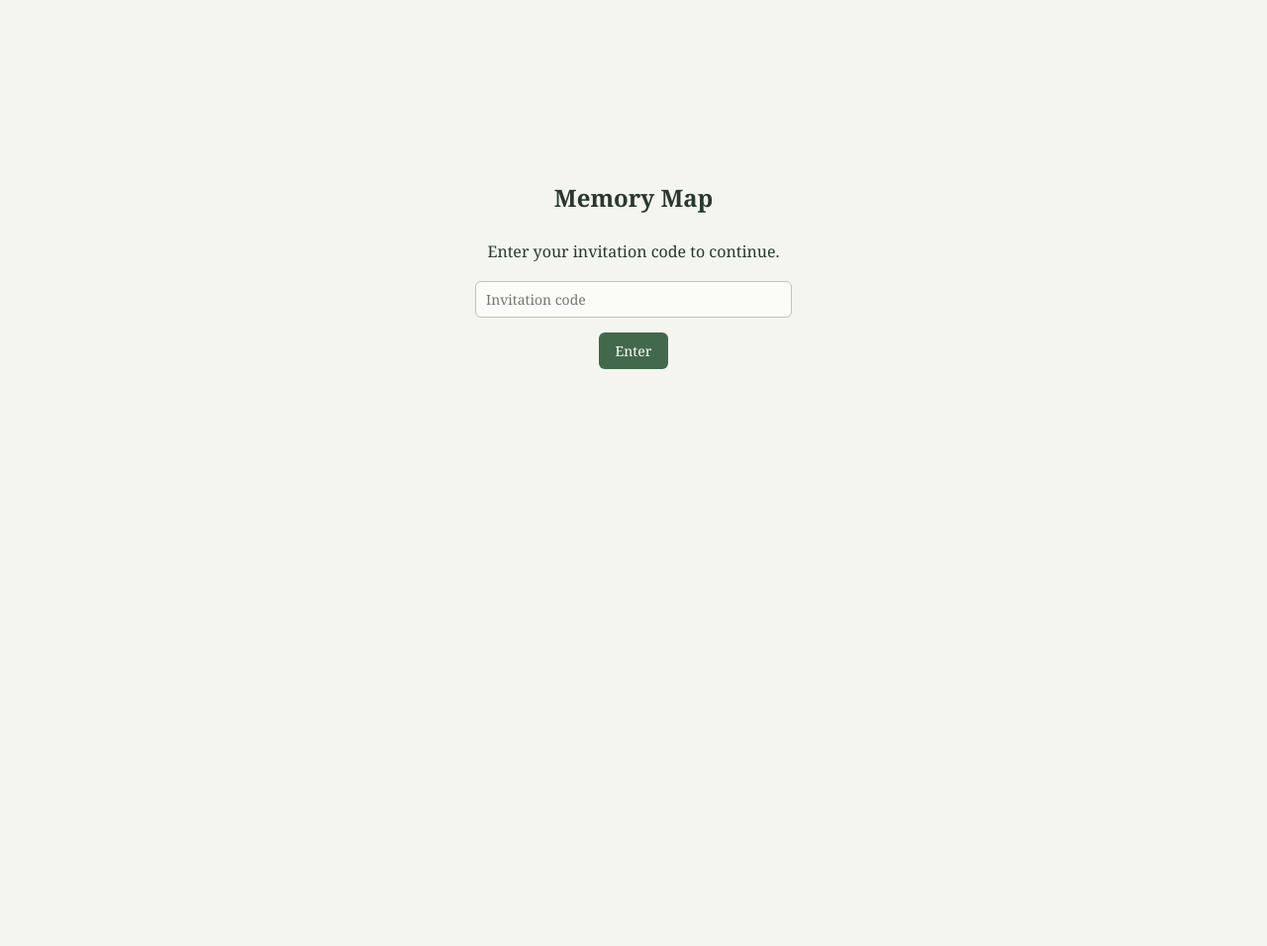
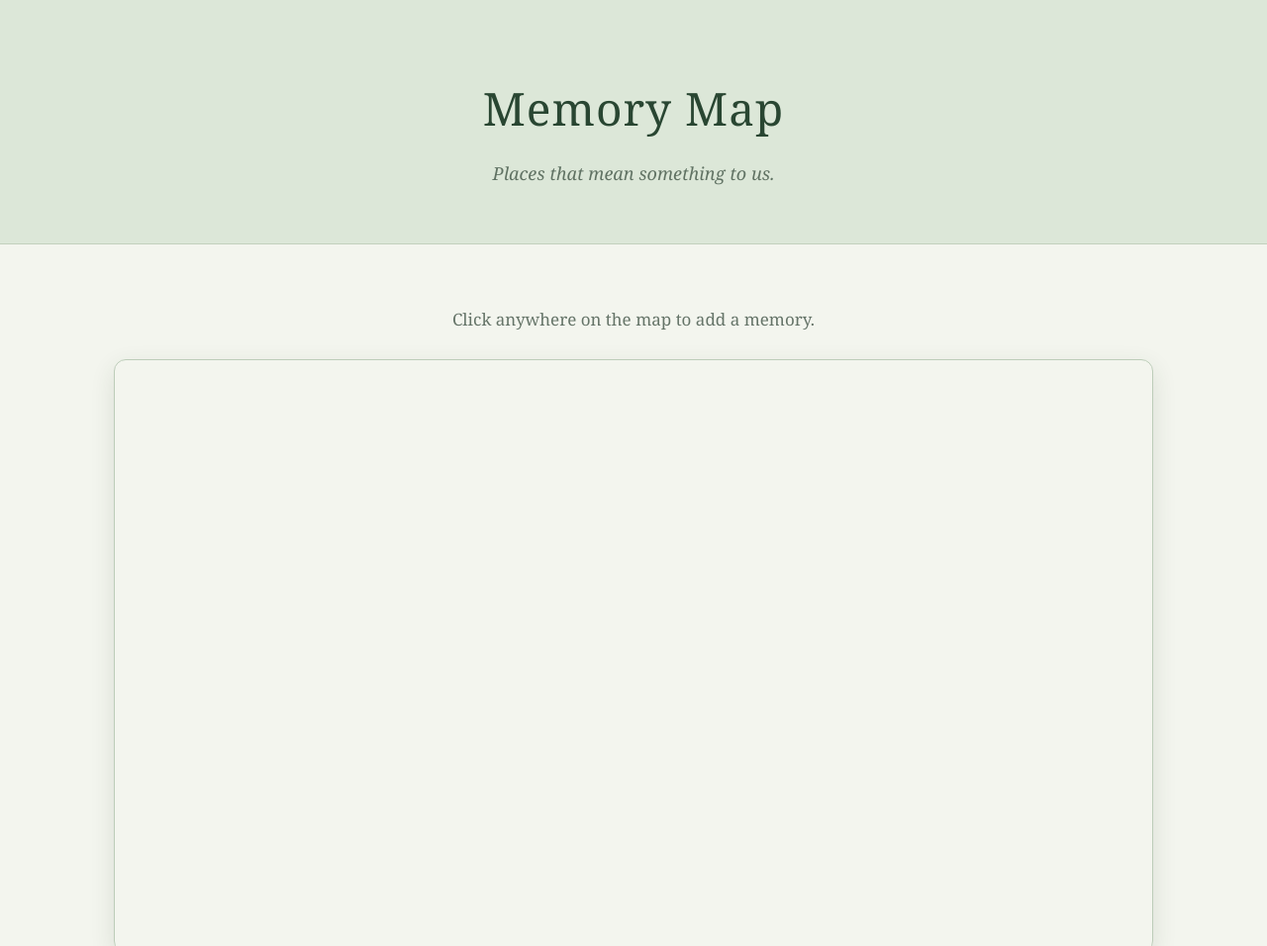
Before and after one commit to reimetsolivia-afk/memory-map, a plain HTML site: page index.html in a window 1280 px wide. Shown: the top 956 px of the page at 99% size. Before the commit the page ends 800 px from the top, so only its background shows below. Drawn offline with nearby package versions, Linux system fonts and the light colour scheme.

Commit message:
Update index.html

```diff
--- a/index.html
+++ b/index.html
@@ -21,50 +21,33 @@
 
 
   <body>
-
-        <div id="login">
-            <h2>Memory Map</h2>
-
-            <p>Enter your invitation code to continue.</p>
-
-            <input
-                type="text"
-                id="invite-code"
-                placeholder="Invitation code"
-            >
-
-            <button id="enter-map">
-                Enter
-            </button>
-
-            <p id="login-message"></p>
-        </div>
-
-
-        <div id="site">
-
     <header>
         <h1>Memory Map</h1>
-                <p>Places that mean something to us.</p>
+        <p>
+            Places that mean something to us.
+        </p>
     </header>
 
     <main>
-                <p>Click anywhere on the map to add a memory.</p>
+        <p>
+            Click anywhere on the map to add a memory.
+        </p>
         <div id="map"></div>
     </main>
 
-        </div>
-
-
+    <!-- Hidden iframe used when sending data to Google Apps Script -->
     <iframe
         name="hiddenFrame"
-            style="display: none;">
-        </iframe>
+        style="display: none;"
+    ></iframe>
 
+    <!-- Leaflet JavaScript -->
+    <script
+        src="https://unpkg.com/leaflet@1.9.4/dist/leaflet.js"
+    ></script>
 
-        <script src="https://unpkg.com/leaflet@1.9.4/dist/leaflet.js"></script>
+    <!-- Our own JavaScript -->
     <script src="script.js"></script>
 
 </body>
-
 </html>
```
Lines whose indentation alone changed are shown as unchanged.
